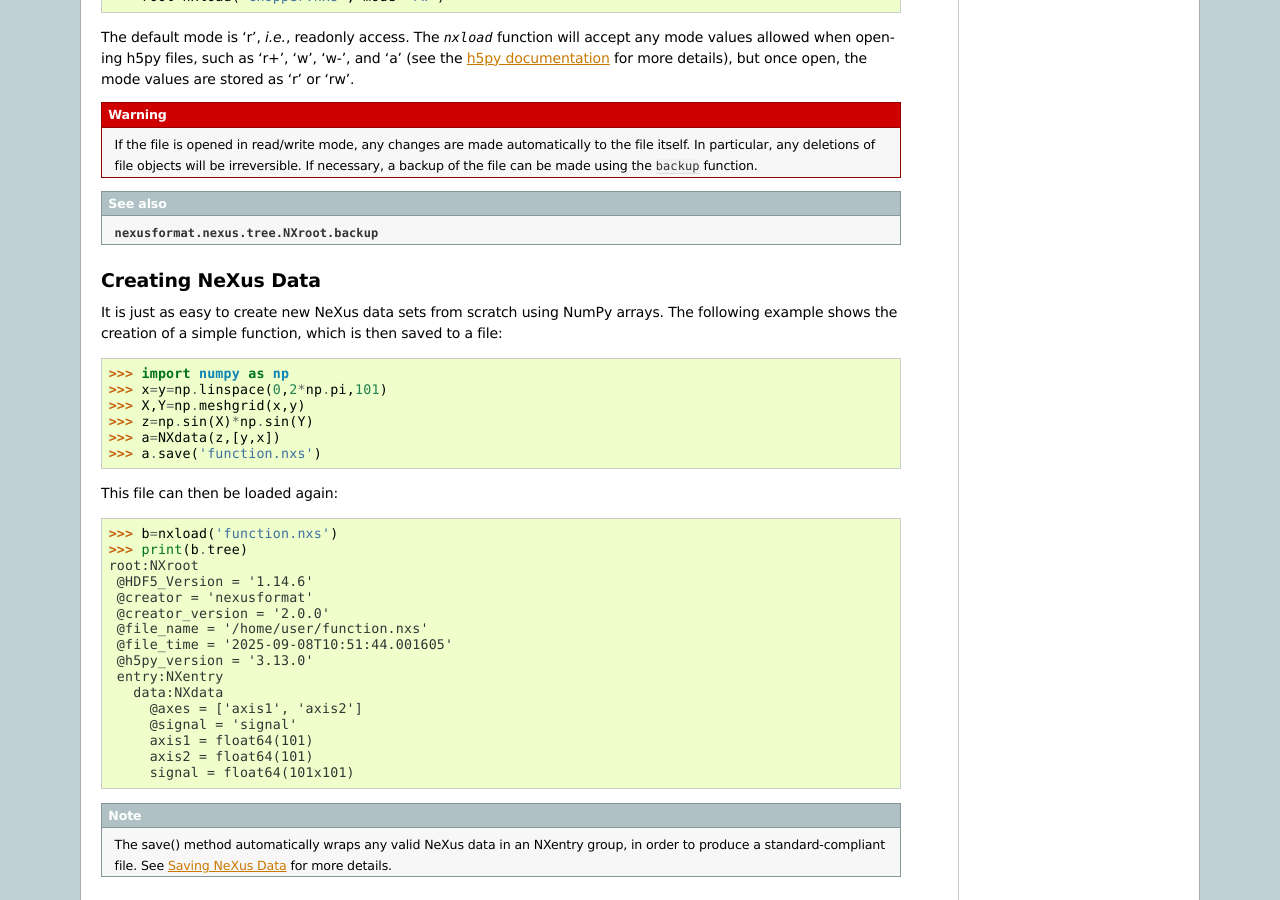
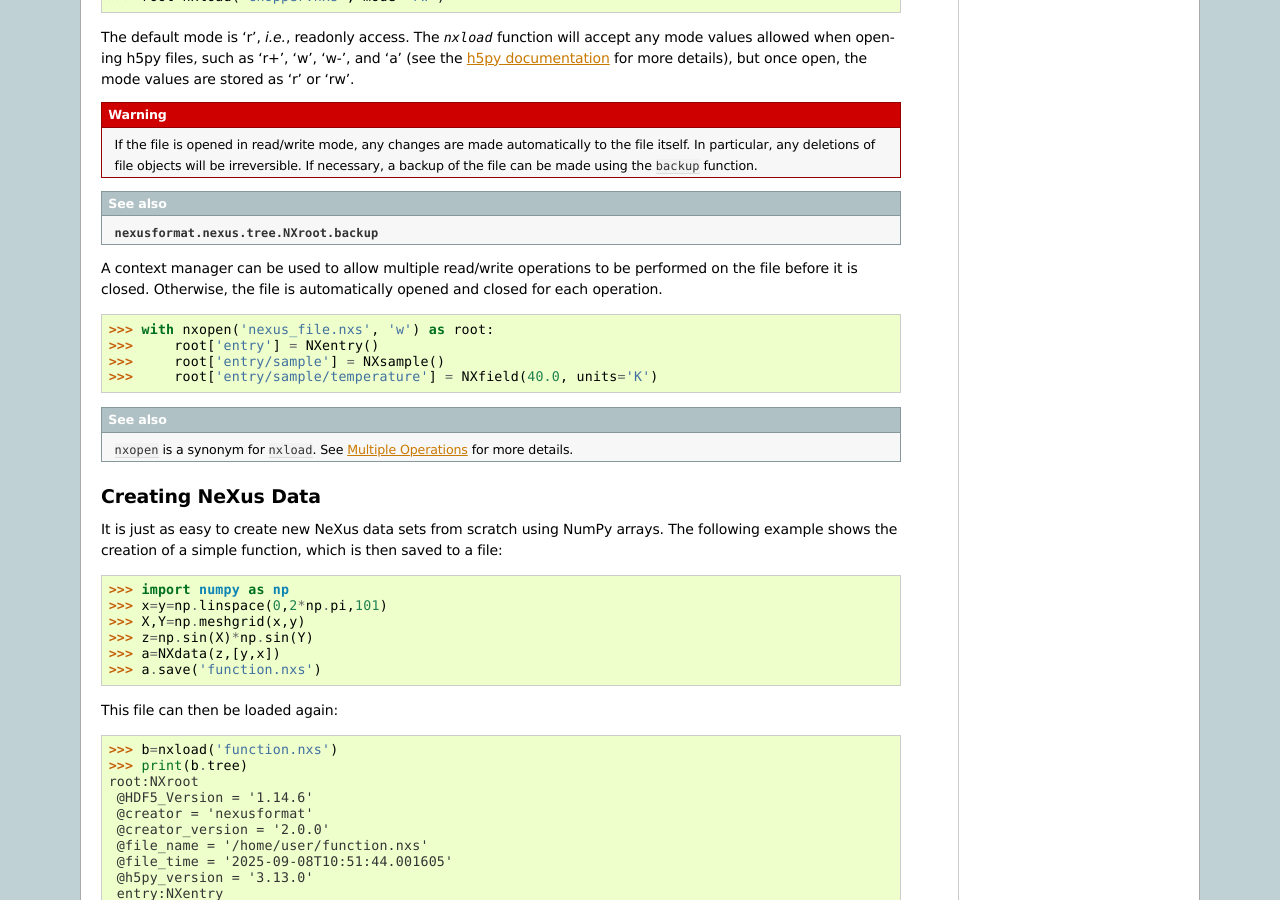
Before and after one commit to nexpy/nexpy, a Sphinx documentation site: the page built from docs/source/pythonshell.rst, in a window 1280 px wide and 900 px high, scrolled down 1561 px. Built offline with Sphinx 7.4.7, drawn with Linux system fonts in a browser that asks for light colours; some of the changed text lies outside the part shown.

Commit message:
Introduce nxopen earlier

```diff
--- a/docs/source/pythonshell.rst
+++ b/docs/source/pythonshell.rst
@@ -105,6 +105,16 @@ but once open, the mode values are stored as 'r' or 'rw'.
              ``backup`` function.
 
 .. seealso:: :mod:`nexusformat.nexus.tree.NXroot.backup`
+
+A context manager can be used to allow multiple read/write operations to be performed on the file before it is closed. Otherwise, the file is automatically opened and closed for each operation.
+
+ >>> with nxopen('nexus_file.nxs', 'w') as root:
+ >>>     root['entry'] = NXentry()
+ >>>     root['entry/sample'] = NXsample()
+ >>>     root['entry/sample/temperature'] = NXfield(40.0, units='K')
+
+.. seealso:: ``nxopen`` is a synonym for ``nxload``. See `Multiple
+             Operations`_ for more details.
 
 Creating NeXus Data
 ===================
@@ -406,8 +416,8 @@ resulting NXdata group has ``temperature`` as an additional axis.
  >>> data_path = '/entry/data'
  >>> scan_path = '/entry/sample/temperature'
  >>> with nxopen('scan.nxs', 'w') as root:
-         scan_data = nxconsolidate(scan_files, data_path, scan_path)
-         root['entry'] = NXentry(scan_data=scan_data)
+ >>>     scan_data = nxconsolidate(scan_files, data_path, scan_path)
+ >>>     root['entry'] = NXentry(scan_data=scan_data)
  >>> print(root['entry/scan_data'].tree)
  scan_data:NXdata
   @axes = ['temperature', 'Qk', 'Qh']
```
Also changed, not shown: other parts of docs/source/pythonshell.rst (+0 -3 lines).
